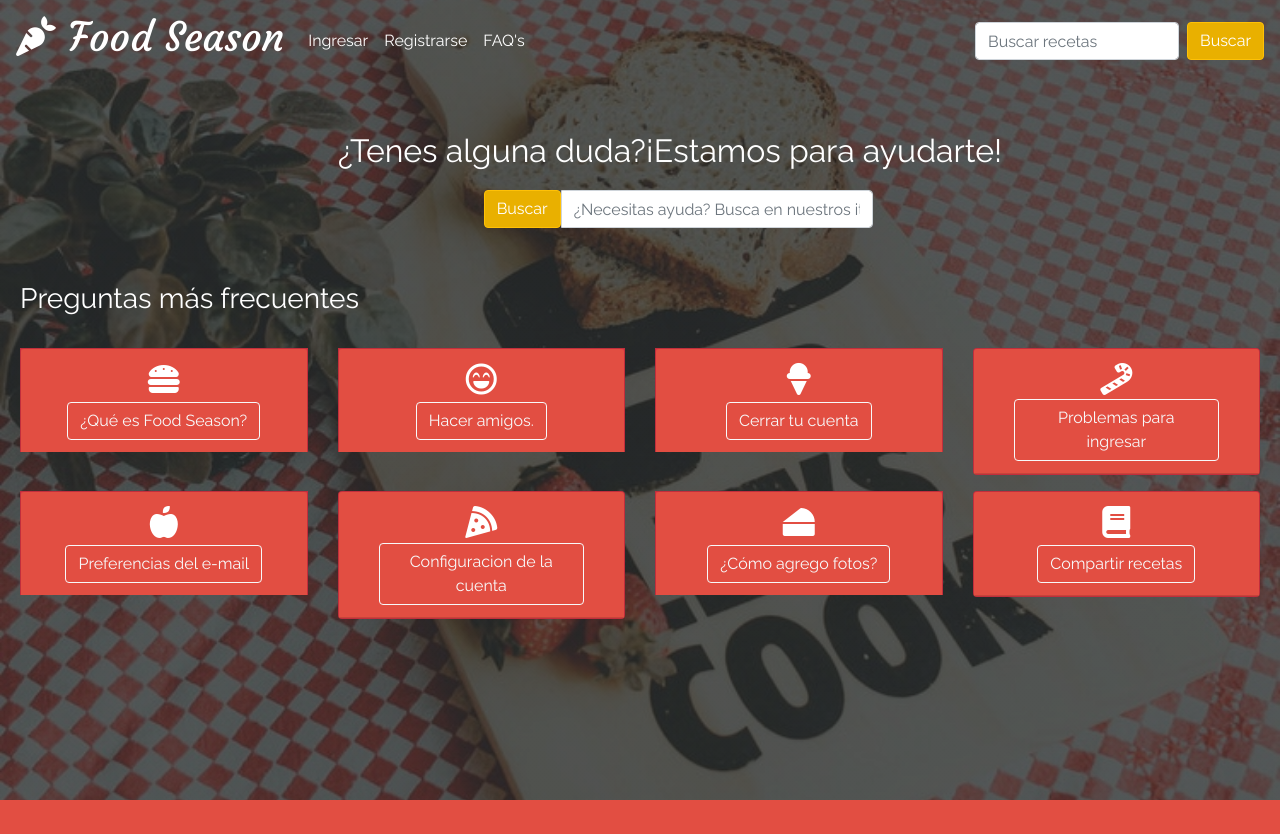
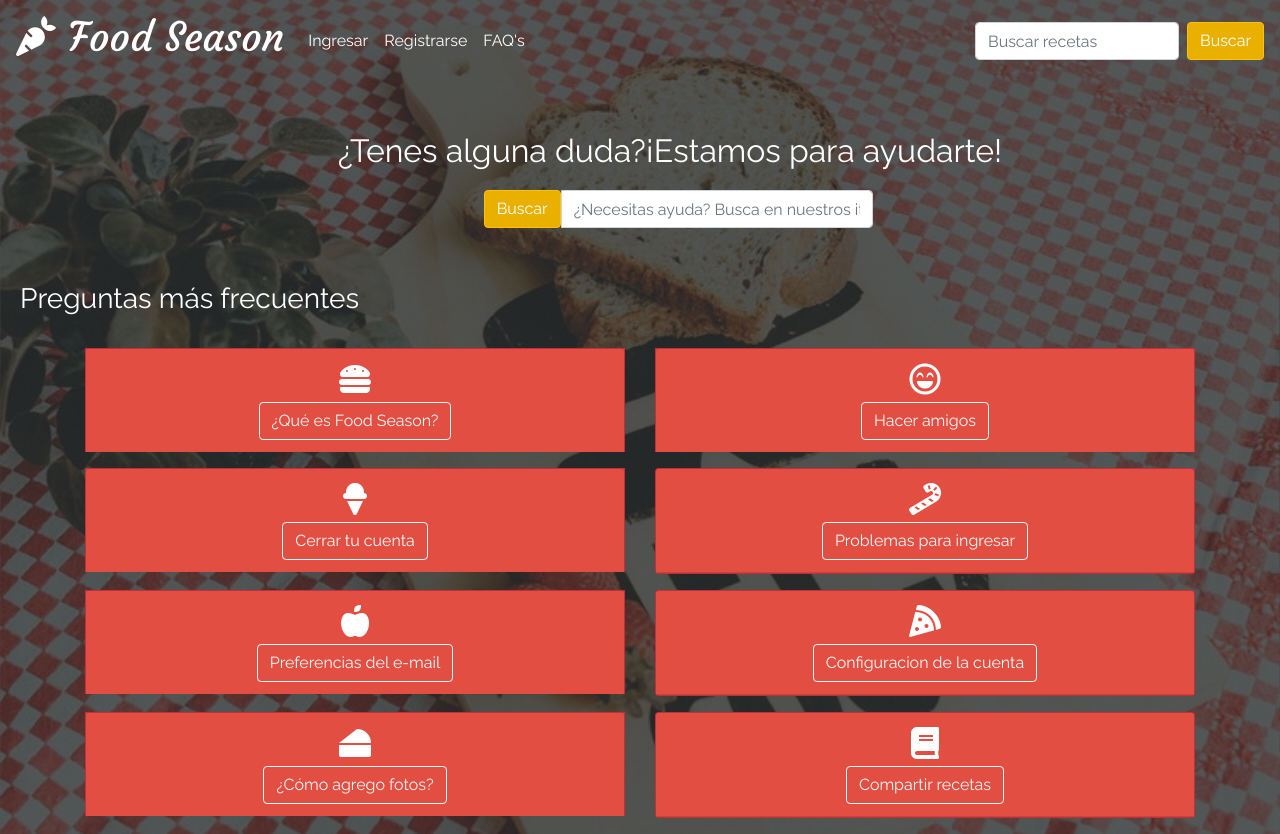
Before and after one commit to nazarenads/foodseason, a PHP site: page /dhfaq.php in a window 1280 px wide; the page is wider, and only the part inside the window is pictured. Before the commit the page ends 800 px from the top of that part, so only its background shows below. Run offline with PHP 8.4, Linux system fonts and the light colour scheme; some libraries are stand-ins or nearby versions.

Commit message:
funcionando bien

```diff
--- a/dhfaq.php
+++ b/dhfaq.php
@@ -23,9 +23,6 @@
     <div class="inicio">
       <div class="row">
         <div class="col-xs-12 col-md-12 col-lg-12" style="margin:30px">
-          <!-- <a href="home.html" style="text-decoration:none">
-          <h1 style="color:white; font-style:strong; text-align: center; font-family:'Courgette', cursive"><i class="fas fa-carrot" style="color:white; margin:20px"></i> Food Season</h1>
-          </a> -->
           <h2 style="color:white; margin:20px; text-align:center;">¿Tenes alguna duda?¡Estamos para ayudarte!</h2>
           <div class="row">
   <div class="col-xs-6 col-md-6 col-lg-4" style="padding-left:32px; margin:auto;" >
@@ -44,21 +41,23 @@
         <div class="col-xs-6 col-md-6 col-lg-4">
           <div class="ayuda">
             <br>
-          <h3 style="color:white; padding-left:20px" >Preguntas más frecuentes</h3>
+          <h3 style="color:white; padding-left:20px;" >Preguntas más frecuentes</h3>
             <br>
           </div>
         </div>
       </div>
-      <div class="preguntas" style="padding-left:20px; padding-right:20px">
+      <div class="accordion" id="accordionExample">
+      <div class="preguntas" style="margin:auto;">
+        <div class="container">
         <div class="row">
-        <div class="col-xs-10 col-md-6 col-lg-3">
+      <div class="col-xs-10 col-md-6 col-lg-6">
       <div class="accordion" id="accordionExample">
         <div class="card text-white bg-danger mb-3" >
             <div class="card-header" style="background-color: #E24E42" id="headingOne" >
             <h2 class="mb-0">
               <i class="fas fa-hamburger"></i>
               <br>
-                  <button class="btn btn btn-outline-light"  style="background-color: #E24E42" type="button" data-toggle="collapse" data-target="#collapseOne" aria-expanded="true" aria-controls="collapseOne">
+                <button class="btn btn-outline-light collapsed"  style="background-color: #E24E42" type="button" data-toggle="collapse" data-target="#collapseOne" aria-expanded="false" aria-controls="collapseOne">
                   ¿Qué es Food Season?
               </button>
             </h2>
@@ -71,15 +70,15 @@
             </div>
         </div>
       </div>
-        <div class="col-xs-10 col-md-6 col-lg-3">
+        <div class="col-xs-10 col-md-6 col-lg-6">
         <div class="accordion" id="accordionExample">
           <div class="card text-white bg-danger mb-3" >
               <div class="card-header" style="background-color: #E24E42" id="headingTwo">
               <h2 class="mb-0">
                 <i class="far fa-laugh-beam"></i>
                 <br>
-                <button class="btn btn btn-outline-light"  style="background-color: #E24E42" type="button" data-toggle="collapse" data-target="#collapseTwo" aria-expanded="true" aria-controls="collapseTwo">
-                    Hacer amigos.
+                <button class="btn btn-outline-light collapsed"  style="background-color: #E24E42" type="button" data-toggle="collapse" data-target="#collapseTwo" aria-expanded="false" aria-controls="collapseTwo">
+                    Hacer amigos
                 </button>
               </h2>
             </div>
@@ -91,14 +90,14 @@
               </div>
           </div>
         </div>
-        <div class="col-xs-10 col-md-6 col-lg-3">
+        <div class="col-xs-10 col-md-6 col-lg-6">
           <div class="accordion" id="accordionExample">
           <div class="card text-white bg-danger mb-3">
               <div class="card-header" style="background-color: #E24E42" id="headingThree">
               <h2 class="mb-0">
                 <i class="fas fa-ice-cream"></i>
                 <br>
-                <button class="btn btn btn-outline-light" style="background-color: #E24E42" type="button" data-toggle="collapse" data-target="#collapseThree" aria-expanded="false" aria-controls="collapseThree">
+                <button class="btn btn-outline-light collapsed" style="background-color: #E24E42" type="button" data-toggle="collapse" data-target="#collapseThree" aria-expanded="true" aria-controls="collapseThree">
                     Cerrar tu cuenta
                 </button>
               </h2>
@@ -111,14 +110,14 @@
               </div>
           </div>
         </div>
-        <div class="col-xs-10 col-md-6 col-lg-3">
+        <div class="col-xs-10 col-md-6 col-lg-6">
               <div class="card text-white bg-danger mb-3">
                 <div class="accordion" id="accordionExample">
                 <div class="card-header" style="background-color: #E24E42" id="headingFour">
               <h2 class="mb-0">
                 <i class="fas fa-candy-cane"></i>
                 <br>
-                <button class="btn btn btn-outline-light" style="background-color: #E24E42" type="button" data-toggle="collapse" data-target="#collapseFour" aria-expanded="false" aria-controls="collapseFour">
+                <button class="btn btn-outline-light" style="background-color: #E24E42" type="button" data-toggle="collapse" data-target="#collapseFour" aria-expanded="false" aria-controls="collapseFour">
                     Problemas para ingresar
                 </button>
               </h2>
@@ -133,14 +132,14 @@
             </div>
         </div>
         <div class="row">
-            <div class= "col-xs-10 col-md-6 col-lg-3">
+            <div class= "col-xs-10 col-md-6 col-lg-6">
               <div class="accordion" id="accordionExample">
                 <div class="card text-white bg-danger mb-3">
                   <div class="card-header"  style="background-color: #E24E42" id="headingFive">
                     <h2 class="mb-0">
                       <i class="fas fa-apple-alt"></i>
                       <br>
-                    <button class="btn btn btn-outline-light" style="background-color: #E24E42"  type="button" data-toggle="collapse" data-target="#collapseFive" aria-expanded="true" aria-controls="collapseFive">
+                    <button class="btn btn-outline-light" style="background-color: #E24E42"  type="button" data-toggle="collapse" data-target="#collapseFive" aria-expanded="false" aria-controls="collapseFive">
                     Preferencias del e-mail
                     </button>
                   </h2>
@@ -153,13 +152,13 @@
                 </div>
               </div>
             </div>
-          <div class="col-xs-10 col-md-6 col-lg-3">
+          <div class="col-xs-10 col-md-6 col-lg-6">
             <div class="card text-white bg-danger mb-3">
               <div class="card-header" style="background-color: #E24E42" id="headingSix">
                 <h2 class="mb-0">
                   <i class="fas fa-pizza-slice"></i>
                   <br>
-                  <button class="btn btn btn-outline-light" style="background-color: #E24E42" type="button" data-toggle="collapse" data-target="#collapseSix" aria-expanded="false" aria-controls="collapseSix">
+                  <button class="btn btn-outline-light" style="background-color: #E24E42" type="button" data-toggle="collapse" data-target="#collapseSix" aria-expanded="false" aria-controls="collapseSix">
                     Configuracion de la cuenta
                   </button>
                 </h2>
@@ -171,14 +170,14 @@
                 </div>
           </div>
         </div>
-        <div class="col-xs-10 col-md-6 col-lg-3">
+        <div class="col-xs-10 col-md-6 col-lg-6">
         <div class="accordion" id="accordionExample">
           <div class="card text-white bg-danger mb-3" >
               <div class="card-header" style="background-color: #E24E42" id="headingSeven">
               <h2 class="mb-0">
                 <i class="fas fa-cheese"></i>
                 <br>
-                <button class="btn btn btn-outline-light"  style="background-color: #E24E42" type="button" data-toggle="collapse" data-target="#collapseSeven" aria-expanded="true" aria-controls="collapseSeven">
+                <button class="btn btn-outline-light"  style="background-color: #E24E42" type="button" data-toggle="collapse" data-target="#collapseSeven" aria-expanded="false" aria-controls="collapseSeven">
                     ¿Cómo agrego fotos?
                 </button>
               </h2>
@@ -191,13 +190,13 @@
               </div>
           </div>
         </div>
-          <div class="col-xs-10 col-md-6 col-lg-3">
+          <div class="col-xs-10 col-md-6 col-lg-6">
             <div class="card text-white bg-danger mb-3">
               <div class="card-header" style="background-color: #E24E42" id="headingEight">
                 <h2 class="mb-0">
                   <i class="fas fa-book"></i>
                   <br>
-                  <button class="btn btn btn-outline-light" style="background-color: #E24E42 " type="button" data-toggle="collapse" data-target="#collapseEight" aria-expanded="false" aria-controls="collapseEight">
+                  <button class="btn btn-outline-light" style="background-color: #E24E42 " type="button" data-toggle="collapse" data-target="#collapseEight" aria-expanded="false" aria-controls="collapseEight">
                     Compartir recetas
                   </button>
                 </h2>
@@ -211,6 +210,7 @@
         </div>
       </div>
       </div>
+      </div>
     </section>
     <script src="https://code.jquery.com/jquery-3.3.1.slim.min.js" integrity="sha384-q8i/X+965DzO0rT7abK41JStQIAqVgRVzpbzo5smXKp4YfRvH+8abtTE1Pi6jizo" crossorigin="anonymous"></script>
 <script src="https://cdnjs.cloudflare.com/ajax/libs/popper.js/1.14.7/umd/popper.min.js" integrity="sha384-UO2eT0CpHqdSJQ6hJty5KVphtPhzWj9WO1clHTMGa3JDZwrnQq4sF86dIHNDz0W1" crossorigin="anonymous"></script>
```
Lines whose indentation alone changed are shown as unchanged.
